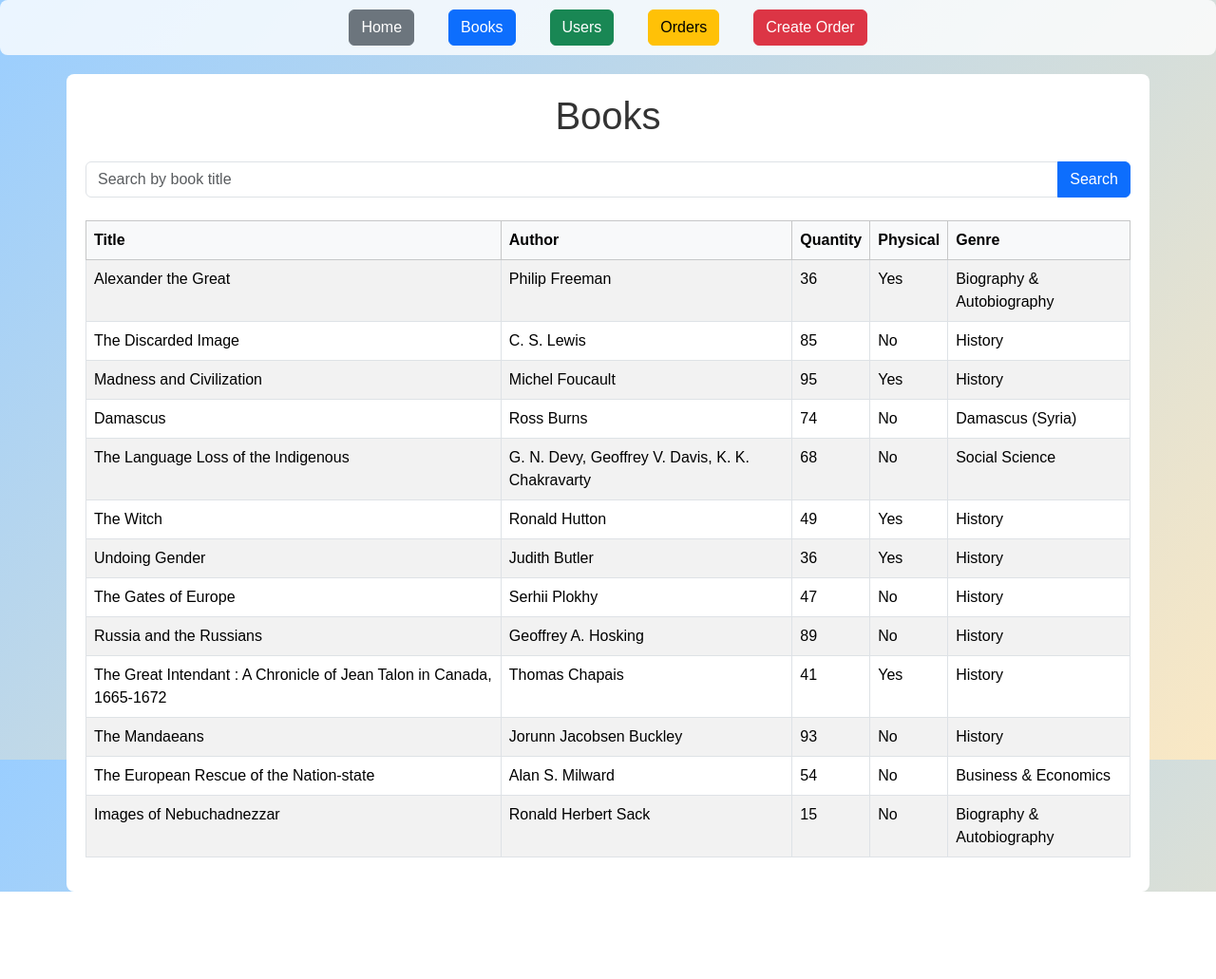
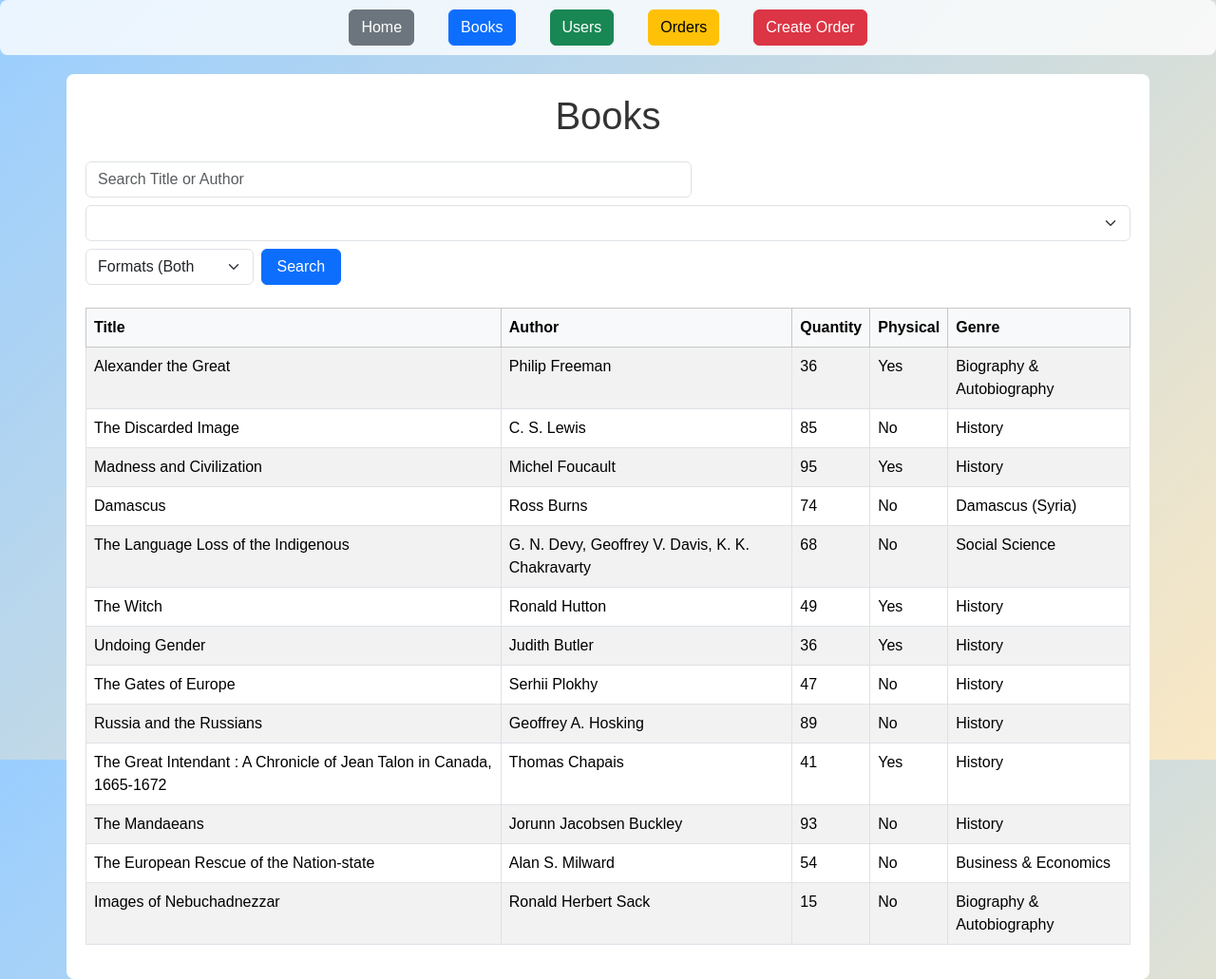
Before and after one commit to Kylea4708/Agile-Project-2025, a Flask app: page /books in a window 1280 px wide. Shown: the whole page at 95% size. Before the commit the page ends 939 px from the top, so only its background shows below. Run offline with Flask 3, Linux system fonts and the light colour scheme; lists and menus that the app fills with data are empty.

Commit message:
unfinished filters for books

```diff
--- a/Project/app.py
+++ b/Project/app.py
@@ -2,7 +2,7 @@ from datetime import datetime
 from flask import Flask, render_template, redirect, request, url_for
 from pathlib import Path
 from db import db
-from models import Book, User, Order, Orderbook
+from models import Book, User, Order, Orderbook, Genre
 import os
 import random
 
@@ -24,10 +24,23 @@ def home():
 
 @app.route("/books")
 def books():
-    search_query = request.args.get("q","").strip()
+    search_query = request.args.get("search_query", "").strip()
+    genre_filter = request.args.get("genre_filter")
+    format_style = request.args.get("format_style")
+
     stmt = db.select(Book)
+
     if search_query:
-        stmt = stmt.filter(Book.title.ilike(f"%{search_query}%"))
+        stmt = stmt.where(Book.title.ilike(f"%{search_query}%"))
+
+    if genre_filter:
+        stmt = stmt.join(Book.genre).where(Genre.name == genre_filter)
+
+    if format_style == 'physical':
+        stmt = stmt.where(Book.physical == True)
+
+    if format_style == 'digital':
+        stmt = stmt.where(Book.physical == False)
 
     books = db.session.execute(stmt).scalars().all()
     return render_template("books.html", books=books,search_query=search_query)
--- a/Project/templates/books.html
+++ b/Project/templates/books.html
@@ -5,10 +5,32 @@
 {% block content %}
 <h1 class="text-center mb-4">Books</h1>
 
-<form method="get" class="mb-4">
-    <div class="input-group">
-        <input type="text" name="q" class="form-control" placeholder="Search by book title" value="{{ search_query }}">
-        <button class="btn btn-primary" type="submit">Search</button>
+<form method="get" class="row g-2 mb-4 align-items-center">
+    <div class="col-md-7">
+        <input type="text" name="search_query" class="form-control" placeholder="Search Title or Author" value="{{ search_query }}">
+    </div>
+
+    <div>
+        <select name="genre_filter" class="form-select">
+            <option value="All Genres"></option>
+            {% for genre in genres %}
+                <option value="{{ genre.name }}" {% if request.args.get('genre_filter') == genre.name %}selected{% endif %}>
+                    {{ genre.name }}
+                </option>
+            {% endfor %}
+        </select>
+    </div>
+
+    <div class="col-md-2">
+        <select name="format_style" class="form-select">
+            <option value="">Formats (Both</option>
+            <option value="physical" {% if request.args.get('format_style') == 'physical' %}selected{% endif %}>Physical</option>
+            <option value="digital" {% if request.args.get('format_style') == 'digital' %}selected{% endif %}>Digital</option>
+        </select>
+    </div>
+
+    <div class="col-md-1">
+        <button class="btn btn-primary w-100" type="submit">Search</button>
     </div>
 </form>
 
```
Also changed, not shown: book_store.db (deleted).
